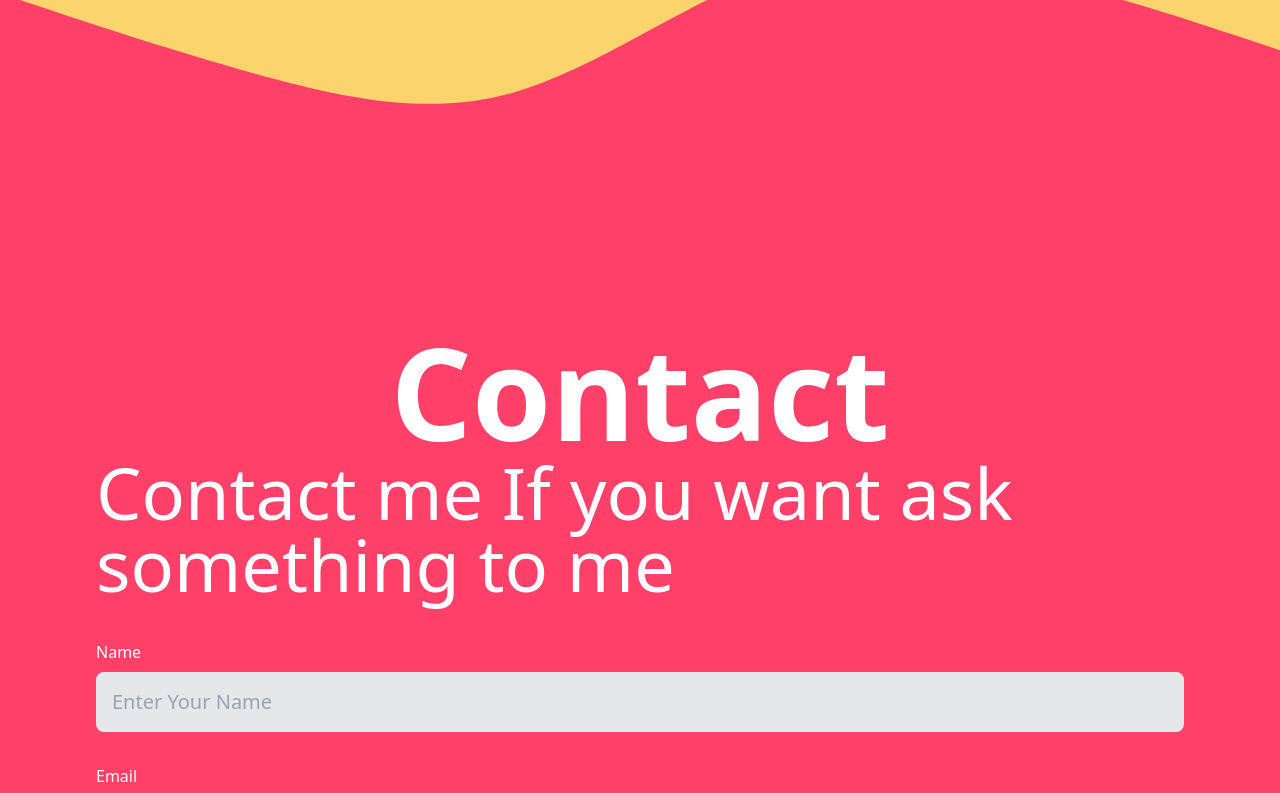
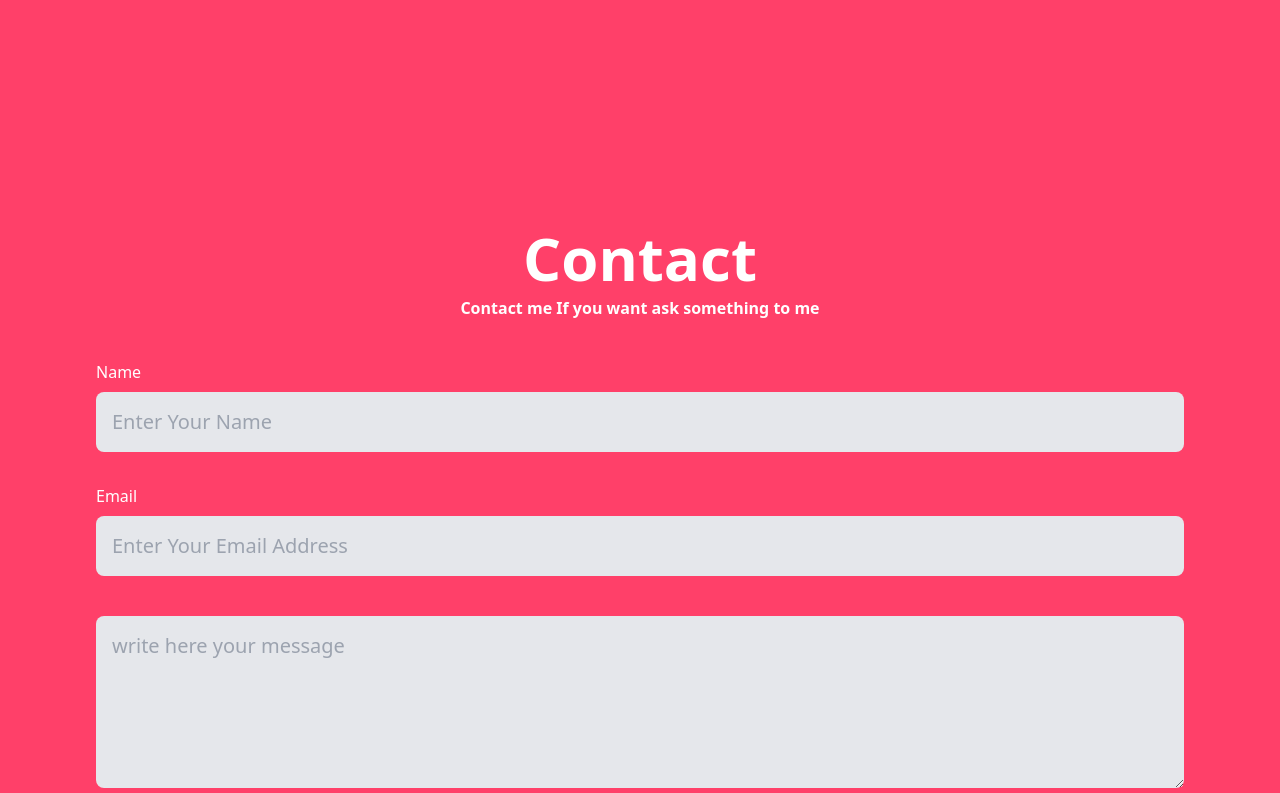
Before and after one commit to rizkimaulana51/rizkimaulana51.github.io, a website: page index.html in a window 1280 px wide. Shown: the part 2858-3651 px from the top of the page. Drawn offline with nearby package versions, Linux system fonts and the light colour scheme.

Commit message:
initial commit

```diff
--- a/index.html
+++ b/index.html
@@ -176,8 +176,7 @@
             <path fill="#fbd46d" fill-opacity="1" d="M0,160L48,176C96,192,192,224,288,245.3C384,267,480,277,576,245.3C672,213,768,139,864,112C960,85,1056,107,1152,133.3C1248,160,1344,192,1392,208L1440,224L1440,320L1392,320C1344,320,1248,320,1152,320C1056,320,960,320,864,320C768,320,672,320,576,320C480,320,384,320,288,320C192,320,96,320,48,320L0,320Z"></path>
         </svg>
         <div class="container max-w-6xl mx-auto" data-aos="fade-right">
-            <h2 class="lg:text-9xl md:text-8xl sm:text-6xl text-white p-5 drop-shadow-lg font-bold tracking-tight text-center" data-aos="fade-left">Service
-            </h2>
+            <h4 class="w-full lg:text-8xl md:text-5xl sm:text-6xl text-white font-bold text-center" data-aos="fade-up">Service</h4>
             <div class="grid grid-cols-4 gap-8 mt-10 sm:grid-cols-8 lg:grid-cols-12 sm:px-8 xl:px-0 cursor-pointer">
                 <div class="flex flex-col items-center justify-between col-span-4 px-8 py-12 space-y-4 bg-gray-100 hover:bg-blue-400 hover:text-white sm:rounded-xl">
                     <div class="p-3 text-white bg-red-400 rounded-full">
@@ -297,9 +296,9 @@
                 </div>
                 <div class="w-full lg:w-12/12 xl:w-12/12">
                     <div class="flex flex-col items-center justify-center text-white w-full h-full p-10 lg:p-16 xl:p-24">
-                        <h4 class="w-full lg:text-9xl md:text-8xl sm:text-6xl font-bold text-center" data-aos="fade-up">Contact
+                        <h4 class="w-full lg:text-8xl md:text-5xl sm:text-6xl p-2 text-white font-bold text-center" data-aos="fade-up">Contact
                         </h4>
-                        <p class="lg:text-7xl md:text-4xl sm:text-3xl" data-aos="fade-down">Contact me If you want ask something to me
+                        <p class="w-full lg:text-6xl md:text-5xl sm:text-4xl text-white font-bold text-center" data-aos="fade-down">Contact me If you want ask something to me
 
                         </p>
                         <div class="relative w-full mt-10 space-y-8" data-aos="fade-right">
```
Also changed, not shown: dist/output.css.
